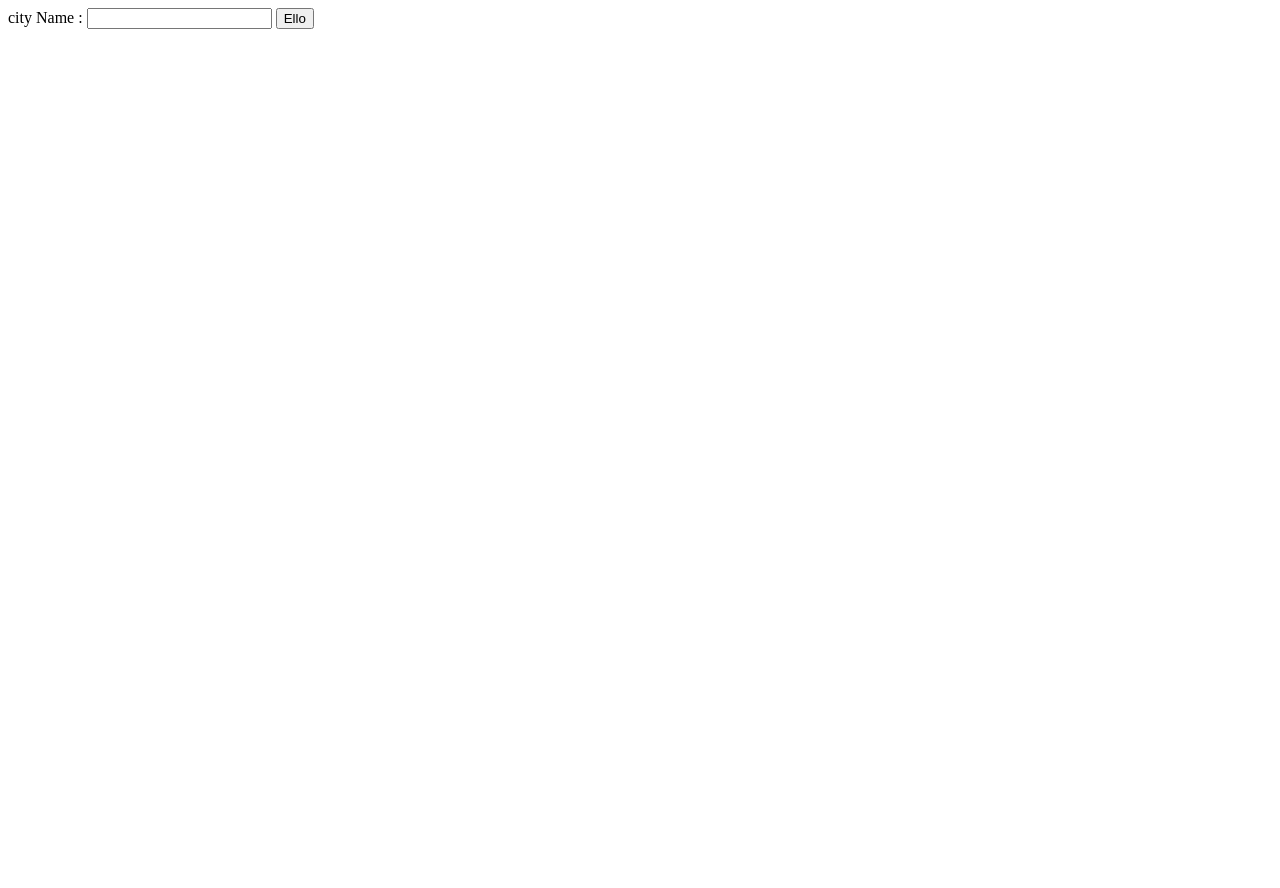
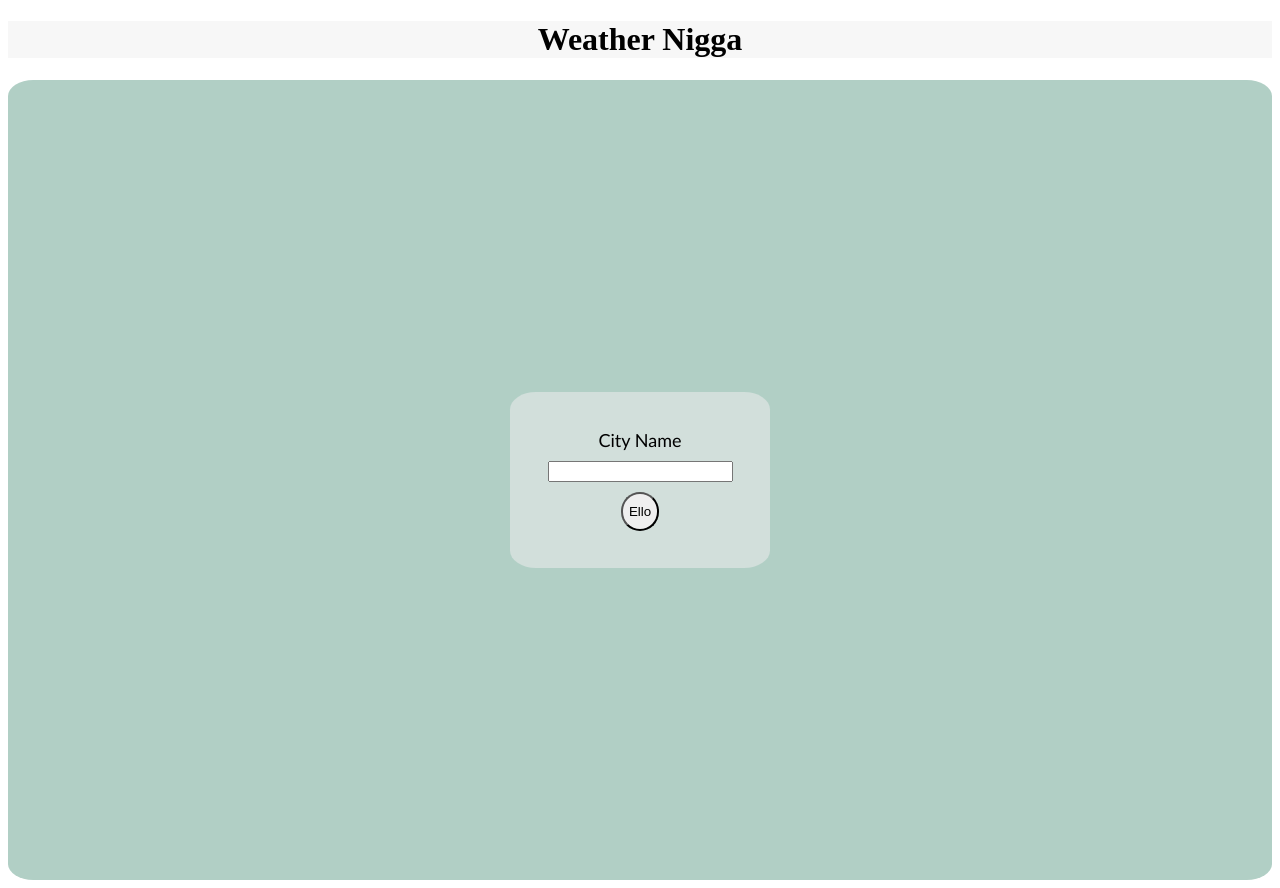
Before and after one commit to DivyanshAfk/wew, a website: page index.html in a window 1280 px wide. Before the commit the page ends 800 px from the top, so only its background shows below. Drawn offline with Linux system fonts and the light colour scheme.

Commit message:
lmao pliz

```diff
--- a/index.html
+++ b/index.html
@@ -1,16 +1,91 @@
 <!DOCTYPE html>
 <html lang="en">
+
 <head>
     <meta charset="UTF-8">
     <meta name="viewport" content="width=device-width, initial-scale=1.0">
-    <title>wether   </title>
+    <title>wether </title>
+
+    <style>
+        .container {
+            display: flex;
+            align-items: center;
+            justify-content: center;
+            height: 100vh;
+            background-color: rgb(177, 207, 197);
+            border-radius: 2%;
+        }
+        .city{
+            text-align: center;
+            padding-bottom: 10px;
+        }
+        .vro {
+            background-color: rgb(210, 223, 219);
+            height: 100px;
+            display: flex;
+            align-items: center;
+            justify-content: center;
+            border-radius: 10%;
+            margin:10%;
+            padding: 3%;
+        }
+        .h1-container{
+
+
+            text-align: center;
+            background-color: rgb(247, 247, 247);
+        }
+        label{
+            font-size: large;
+            font-family: 'Trebuchet MS', 'Lucida Sans Unicode', 'Lucida Grande', 'Lucida Sans', Arial, sans-serif;
+
+            }
+            button{
+                border-radius: 50%;
+                aspect-ratio: 1;
+            }
+            .inp{
+                padding-bottom:10px ;
+            }
+            .btn{
+                text-align: center;
+
+            }
+    </style>
+
 </head>
+
 <body>
-    <form action="/" method="post">
-        <label for="cityInput">city Name : </label>
-        <input type="text" name="cityName" id="cityInput">
-        <button type="submit"   >Ello</button>
-    </form>
+    <div class="h1-container">
+    <h1>
+        Weather Nigga
+
+    </h1>
+</div>
+    <div class="container">
+
+        <div class="vro">
+
+            <form action="/" method="post">
+
+                <div class="city">
+                    <label for="cityInput">City Name  </label>
+                </div>
+
+                <div class="inp">
+                    <input type="text" name="cityName" id="cityInput">
+                </div>
+
+                <div class="btn">
+                    <button type="submit">Ello</button>
+                </div>
+
+            </form>
+
+
+        </div>
+    </div>
 
 </body>
+
 </html>
```
Also changed, not shown: package.json (+5 -2 lines), README.md, 2 other files.
